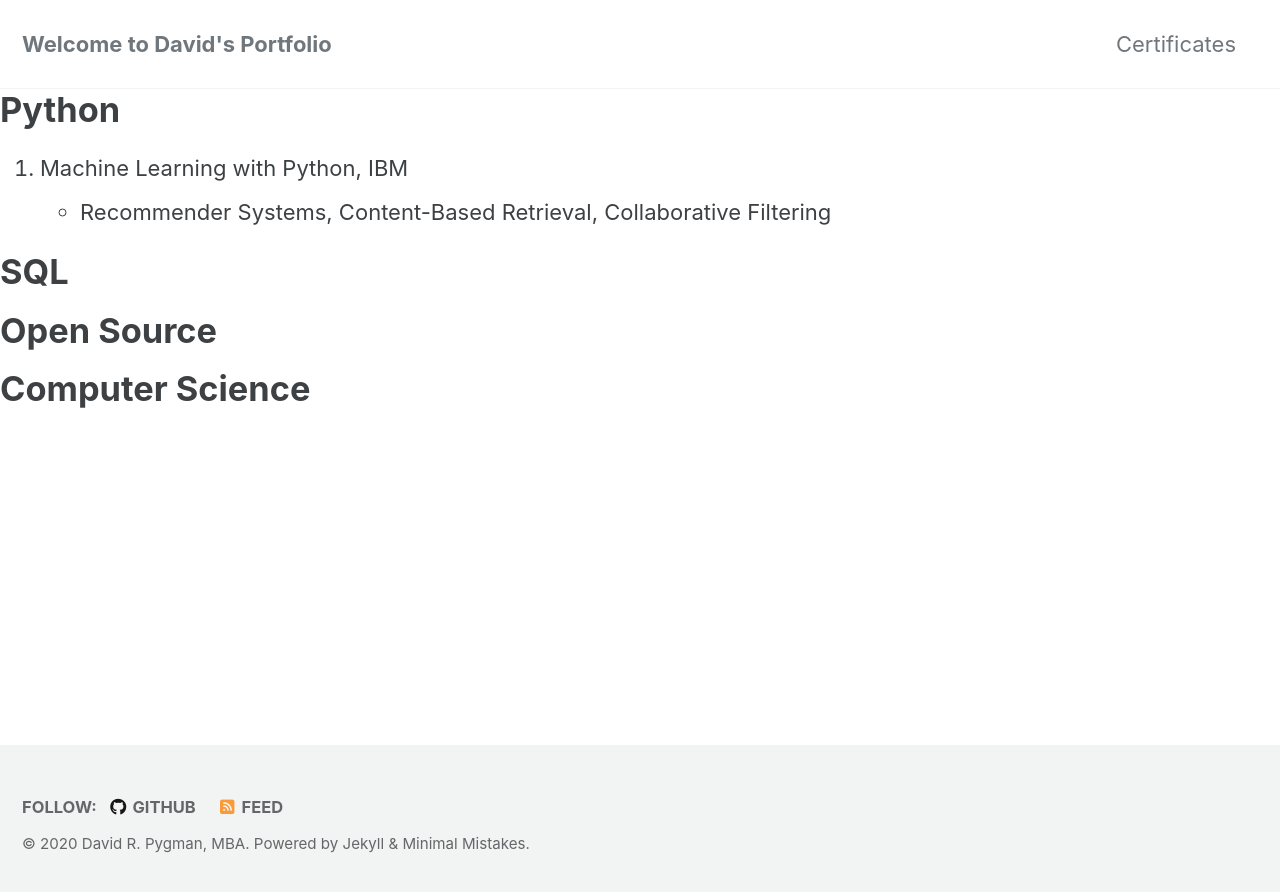
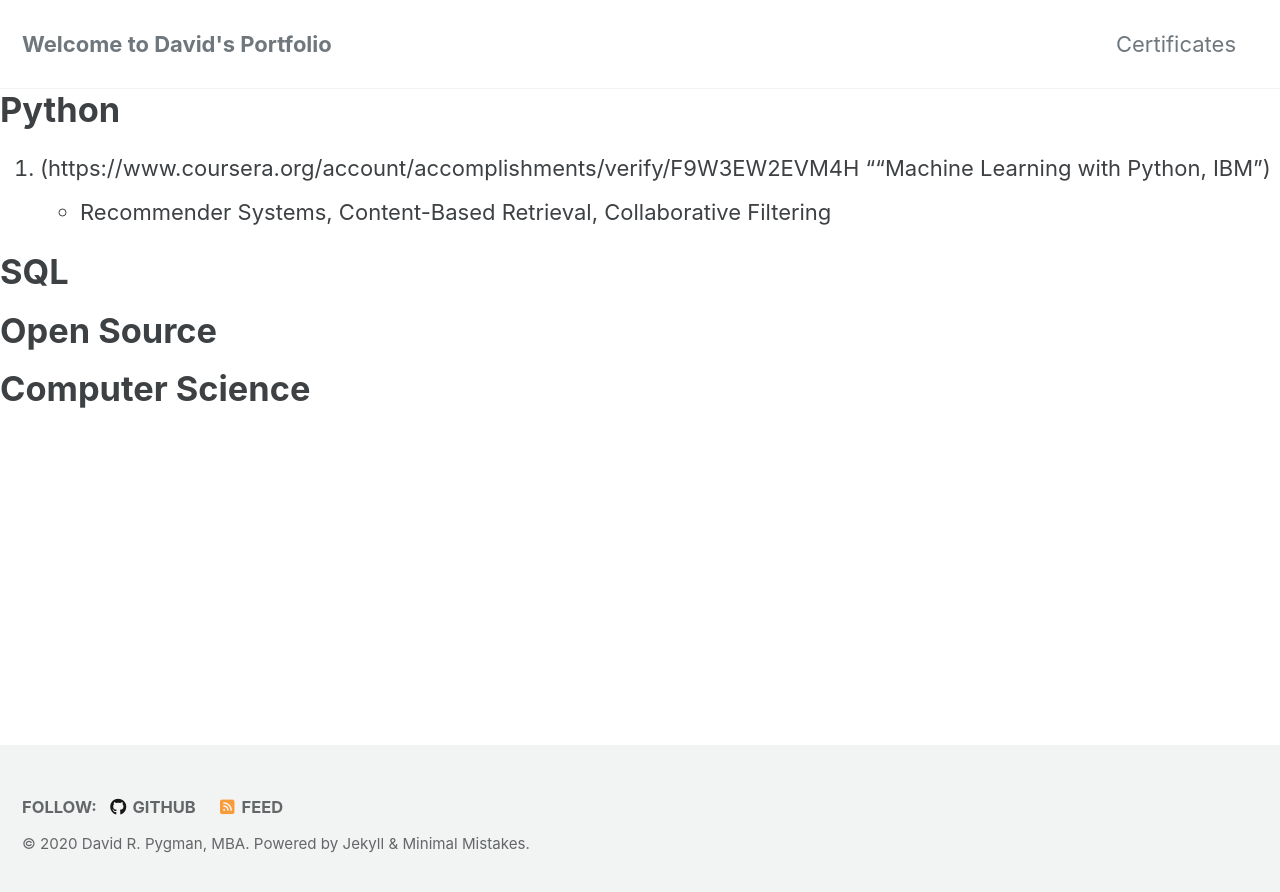
Before and after one commit to dpygman/dpygman.github.io, a Jekyll site: the page built from _pages/certificates.md, in a window 1280 px wide. Shown: the top 892 px of the page. Built offline with Jekyll 4.4.1, drawn with Linux system fonts in a browser that asks for light colours; cached includes are drawn as plain includes; nearby versions of some CDN libraries; our own code applies the rules of GitHub Pages for plain Markdown files; some of the changed lines change nothing that is shown.

Commit message:
Added certificate link

```diff
--- a/_pages/certificates.md
+++ b/_pages/certificates.md
@@ -7,7 +7,7 @@
 ---
 
 # Python
-1. Machine Learning with Python, IBM
+1. (https://www.coursera.org/account/accomplishments/verify/F9W3EW2EVM4H ""Machine Learning with Python, IBM")
    - Recommender Systems, Content-Based Retrieval, Collaborative Filtering
 
 # SQL
```
